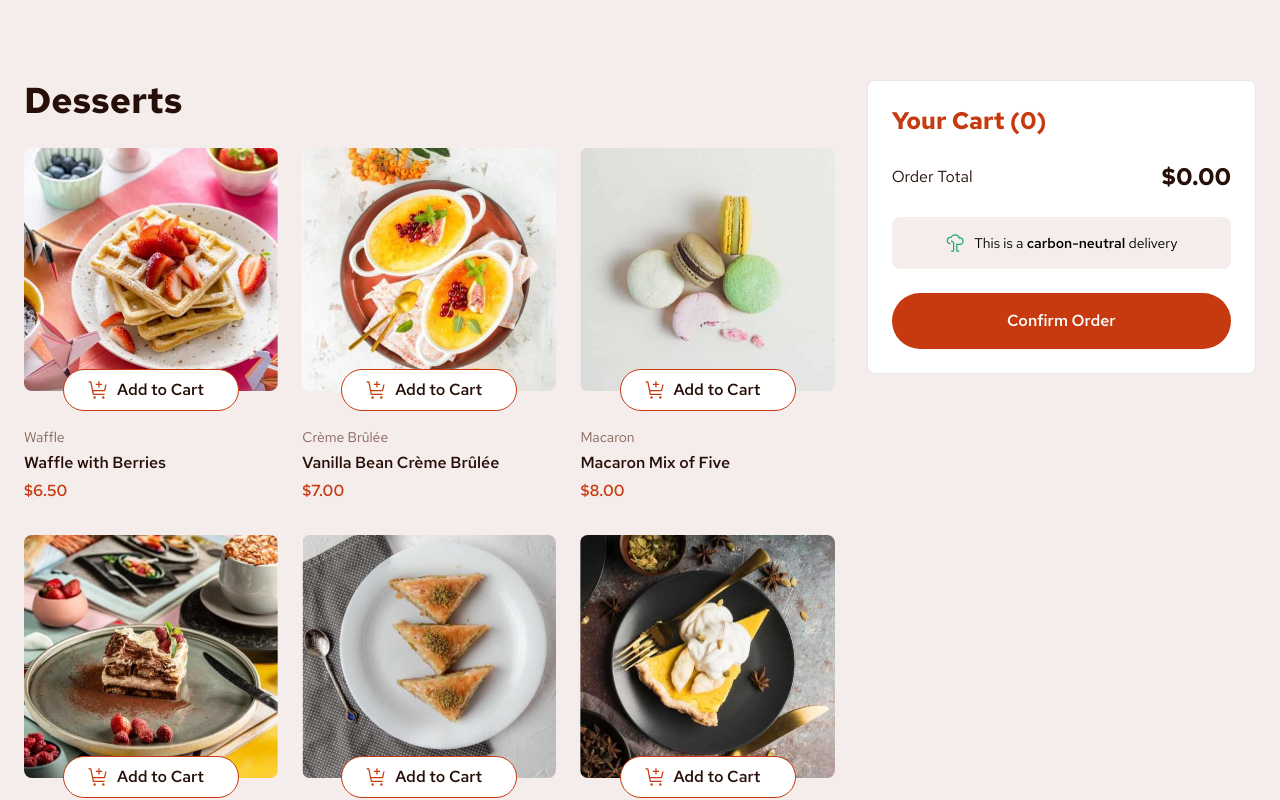
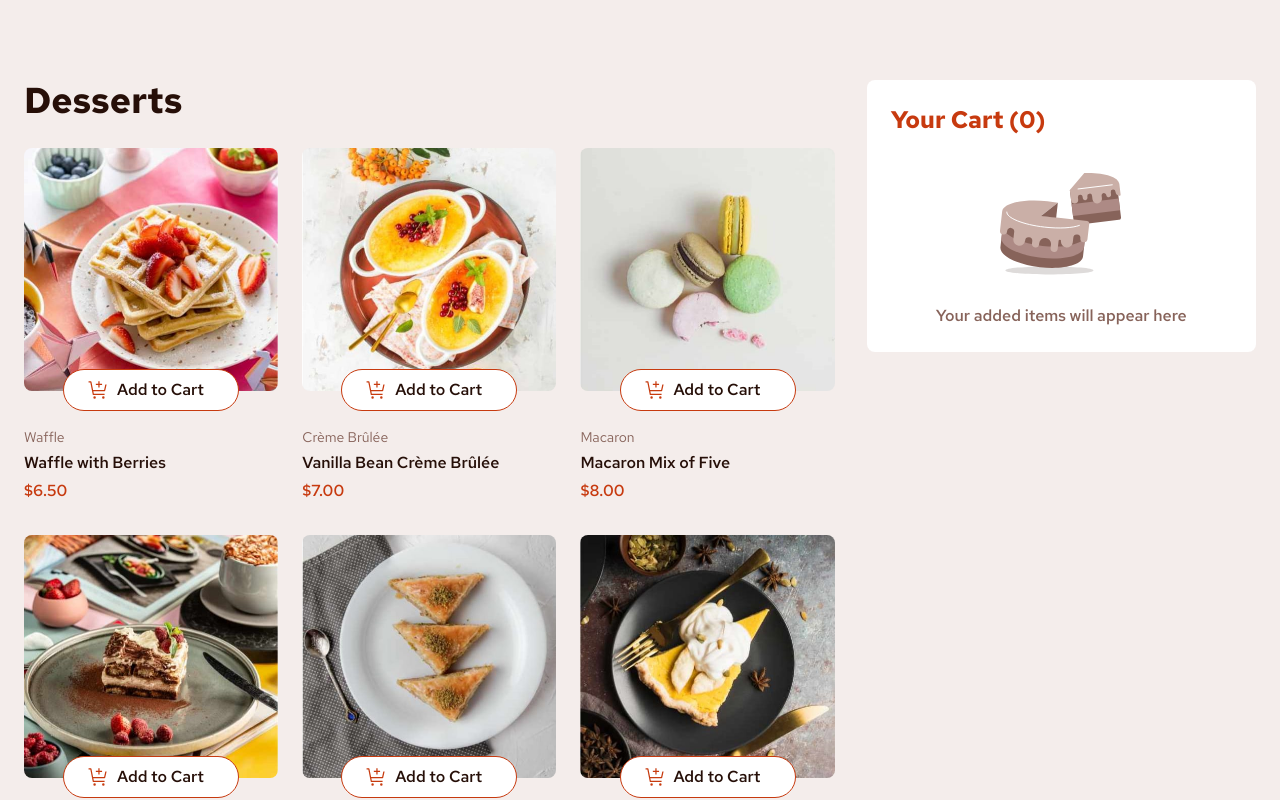
Before and after one commit to Javieer57/product-list-with-cart, a React (Vite) app: page / in a window 1280 px wide. Shown: the top 800 px of the page. Built offline with nearby package versions, Linux system fonts and the light colour scheme.

Commit message:
feat: add Resume empty state

```diff
--- a/src/components/resume/CarbonNeutralAdvertise.tsx
+++ b/src/components/resume/CarbonNeutralAdvertise.tsx
@@ -1,6 +1,7 @@
+import { memo } from "react";
 import { CarbonNeutral } from "../icons/CarbonNeutral";
 
-export const CarbonNeutralAdvertise = () => {
+export const CarbonNeutralAdvertise = memo(() => {
   return (
     <p className="flex items-center justify-center gap-2 rounded-lg bg-rose-100 p-4 text-sm">
       <CarbonNeutral />
@@ -9,4 +10,4 @@ export const CarbonNeutralAdvertise = () => {
       </span>
     </p>
   );
-};
+});
--- a/src/components/resume/ConfirmOrderButton.tsx
+++ b/src/components/resume/ConfirmOrderButton.tsx
@@ -1,7 +1,9 @@
-export const ConfirmOrderButton = () => {
+import { memo } from "react";
+
+export const ConfirmOrderButton = memo(() => {
   return (
     <button className="w-full rounded-full bg-red p-4 font-medium text-white">
       Confirm Order
     </button>
   );
-};
+});
--- a/src/components/resume/Resume.tsx
+++ b/src/components/resume/Resume.tsx
@@ -1,23 +1,30 @@
-import { CarbonNeutralAdvertise } from "./CarbonNeutralAdvertise";
-import { ConfirmOrderButton } from "./ConfirmOrderButton";
 import { ResumeCounter } from "./ResumeCounter";
-import { ResumeList } from "./ResumeList";
-import { ResumeTotal } from "./ResumeTotal";
+import { ResumeEmpty } from "./ResumeEmpty";
+import { ResumeDetails } from "./ResumeDetails";
+import { useProductsContext } from "../../hooks/useProductsContext";
 
 export const Resume = () => {
   return (
-    <div className="space-y-6 rounded-lg border bg-white p-6">
+    <div className="space-y-6 rounded-lg bg-white p-6">
       <h2 className="text-2xl font-bold text-red">
         Your Cart <ResumeCounter />
       </h2>
 
-      <ResumeList />
-
-      <ResumeTotal />
-
-      <CarbonNeutralAdvertise />
-
-      <ConfirmOrderButton />
+      <ResumeBody />
     </div>
   );
 };
+
+const ResumeBody = () => {
+  const { state } = useProductsContext();
+
+  return (
+    <>
+      {Object.keys(state.selectedProducts).length === 0 ? (
+        <ResumeEmpty />
+      ) : (
+        <ResumeDetails />
+      )}
+    </>
+  );
+};
--- /dev/null
+++ b/src/components/resume/ResumeDetails.tsx
@@ -0,0 +1,18 @@
+import { CarbonNeutralAdvertise } from "./CarbonNeutralAdvertise";
+import { ConfirmOrderButton } from "./ConfirmOrderButton";
+import { ResumeList } from "./ResumeList";
+import { ResumeTotal } from "./ResumeTotal";
+
+export const ResumeDetails = () => {
+  return (
+    <div className="space-y-6">
+      <ResumeList />
+
+      <ResumeTotal />
+
+      <CarbonNeutralAdvertise />
+
+      <ConfirmOrderButton />
+    </div>
+  );
+};
--- /dev/null
+++ b/src/components/resume/ResumeEmpty.tsx
@@ -0,0 +1,15 @@
+export const ResumeEmpty = () => {
+  return (
+    <div className="space-y-4 text-center">
+      <img
+        src="/assets/images/illustration-empty-cart.svg"
+        alt=""
+        className="inline-block"
+      />
+
+      <p className="font-medium text-rose-500">
+        Your added items will appear here
+      </p>
+    </div>
+  );
+};
```
